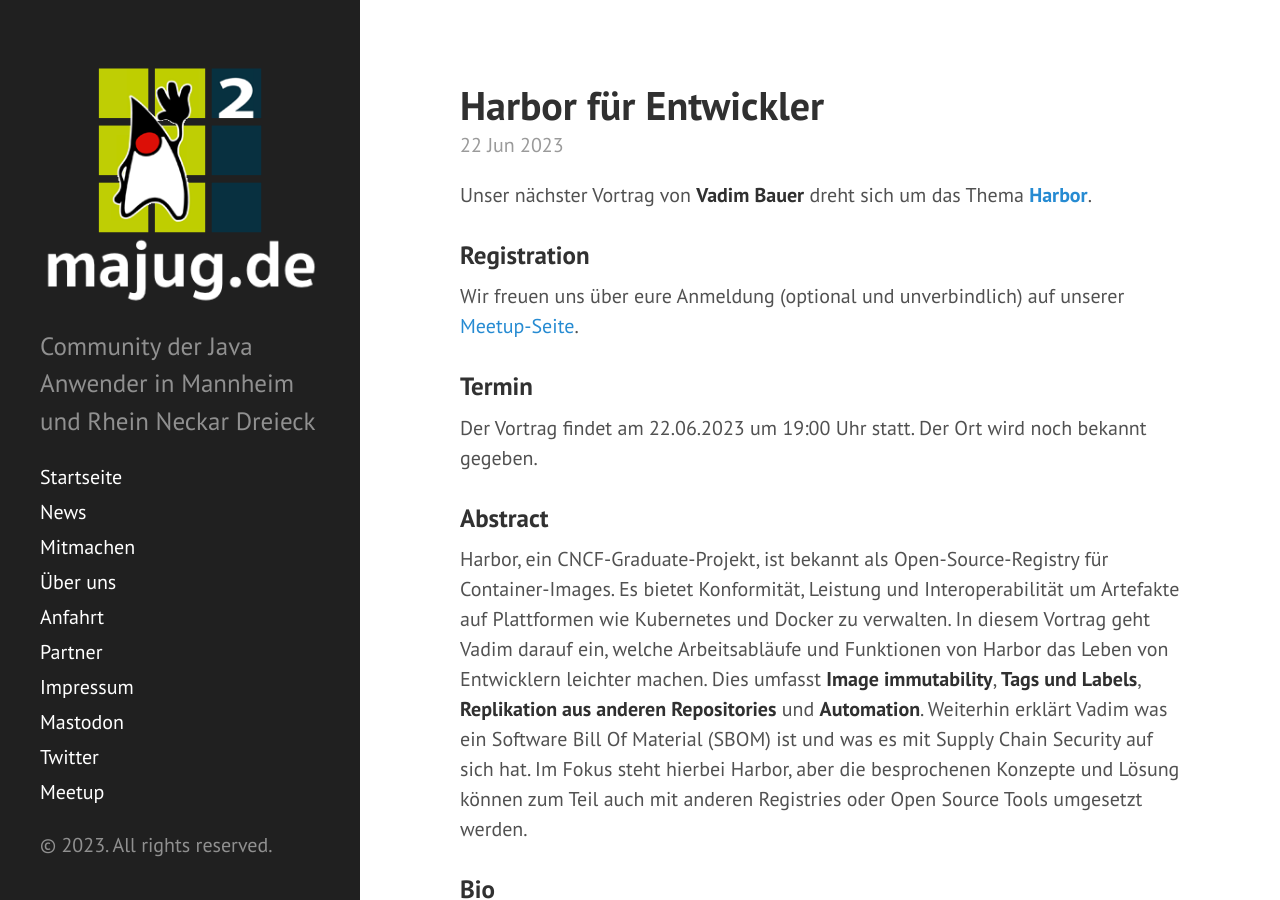
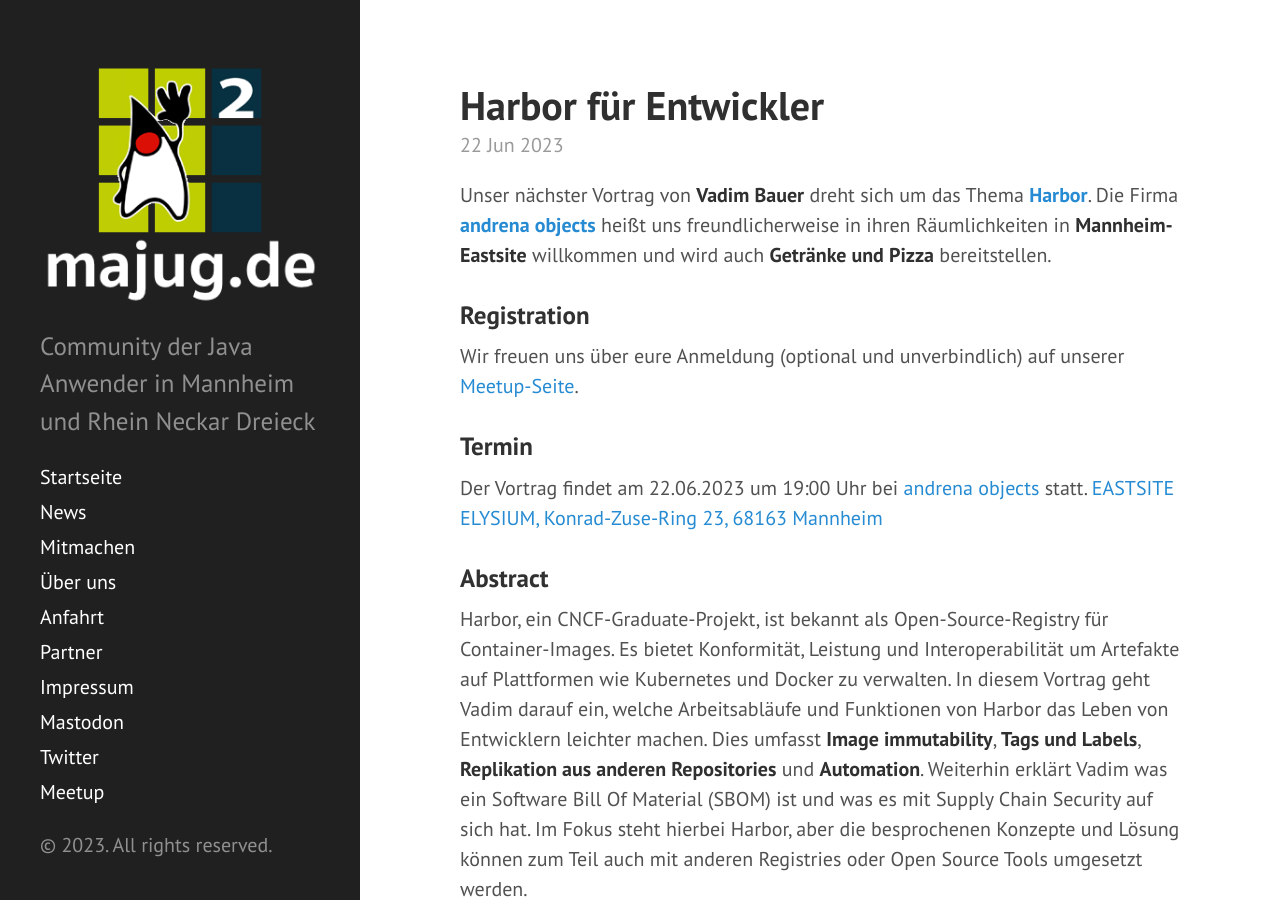
Before and after one commit to majug/majug.github.io, a Jekyll site: the page built from _posts/2023-06-22-harbor-fuer-entwickler.md, in a window 1280 px wide and 900 px high. Built offline with Jekyll 4.4.1, drawn with Linux system fonts in a browser that asks for light colours.

Commit message:
Update 2023-06-22-harbor-fuer-entwickler.md
Added location for harbor talk

```diff
--- a/_posts/2023-06-22-harbor-fuer-entwickler.md
+++ b/_posts/2023-06-22-harbor-fuer-entwickler.md
@@ -2,11 +2,11 @@
 layout: post
 title: "Harbor für Entwickler"
 speaker: "Vadim Bauer"
-location: "TBA"
+location: "andrena objects, Eastsite ELYSIUM, Konrad-Zuse-Ring 23, 68163 Mannheim"
 state: startpage
 ---
 
-Unser nächster Vortrag von **Vadim Bauer** dreht sich um das Thema [**Harbor**](https://goharbor.io/).
+Unser nächster Vortrag von **Vadim Bauer** dreht sich um das Thema [**Harbor**](https://goharbor.io/). Die Firma **[andrena objects](https://www.andrena.de/)** heißt uns freundlicherweise in ihren Räumlichkeiten in **Mannheim-Eastsite** willkommen und wird auch **Getränke und Pizza** bereitstellen.
 
 ### Registration
 
@@ -14,7 +14,7 @@
 
 ### Termin
 
-Der Vortrag findet am 22.06.2023 um 19:00 Uhr statt. Der Ort wird noch bekannt gegeben.
+Der Vortrag findet am 22.06.2023 um 19:00 Uhr bei [andrena objects](https://www.andrena.de/) statt. [EASTSITE ELYSIUM, Konrad-Zuse-Ring 23, 68163 Mannheim](https://www.google.de/maps/search/EASTSITE+ELYSIUM+Konrad-Zuse-Ring+23+68163+Mannheim/@49.4752962,8.5063156,17z/data=!3m1!4b1)
 
 
 ### Abstract
```
